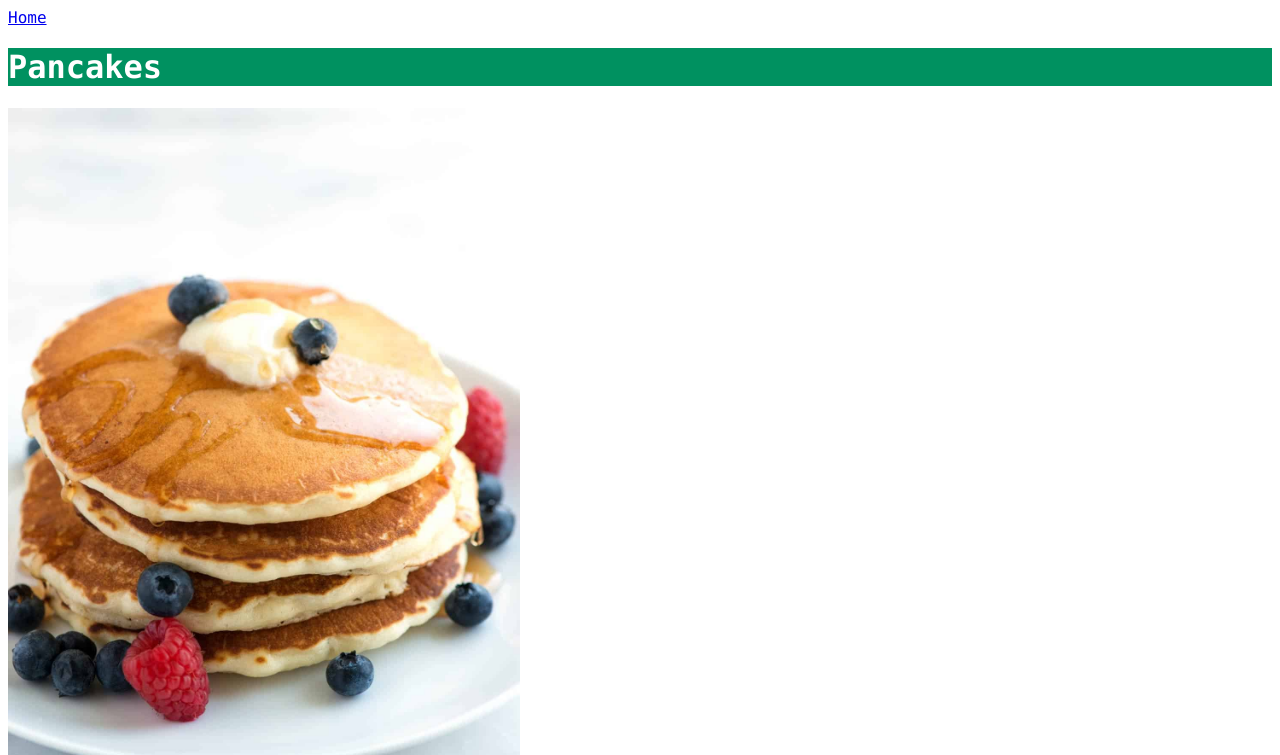
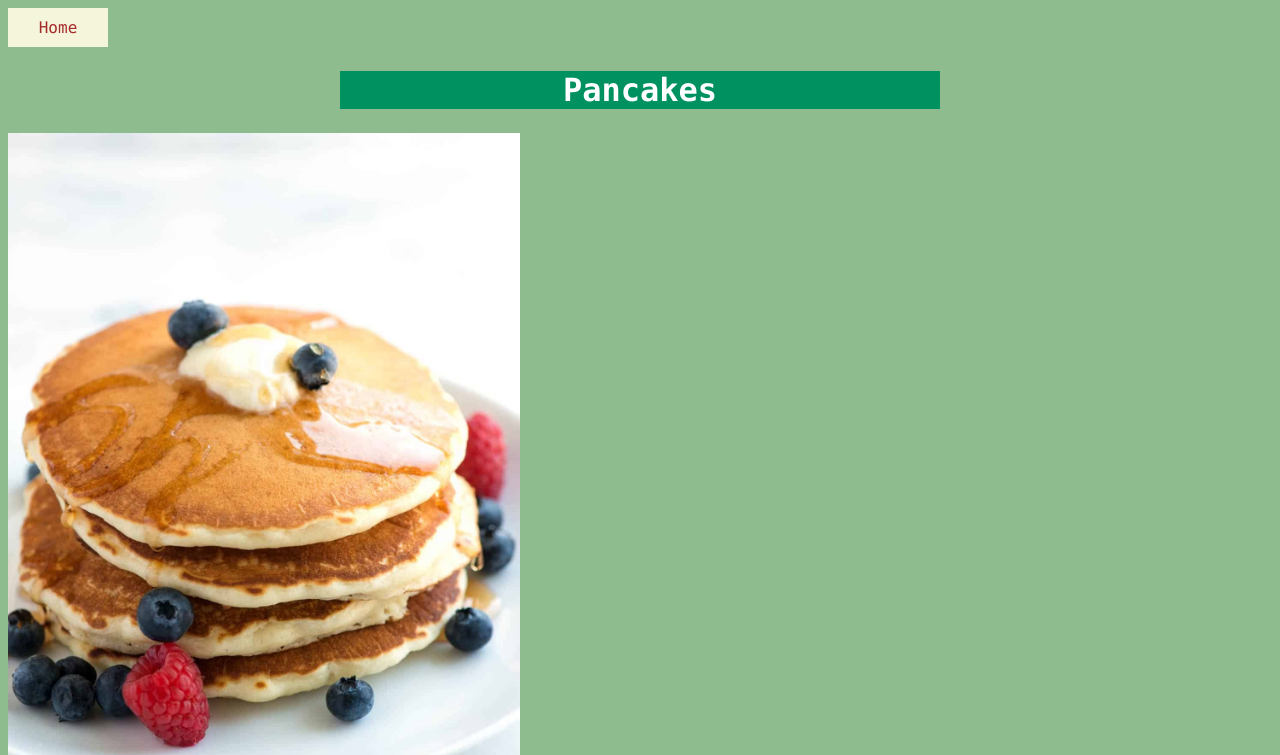
Before and after one commit to Proxtron/odin-recipes, a plain HTML site: page recipes/pancakes.html in a window 1280 px wide. Shown: the top 755 px of the page. Drawn offline with Linux system fonts and the light colour scheme.

Commit message:
Add fancy styling

```diff
--- a/css/style.css
+++ b/css/style.css
@@ -1,8 +1,40 @@
+* {
+    box-sizing: border-box;
+}
+
 body {
     font-family: 'Monaco', Verdana, sans-serif;
+    background-color: darkseagreen;
 }
 
 .site-title, .recipe-title {
     background-color: rgb(0, 145, 96);
     color: white;
+    text-align: center;
+    width: 600px;
+    margin: 24px auto;
 }
+
+.home-recipe-list {
+    background-color: bisque;
+    margin: 0 auto;
+    width: 300px;
+    margin: 24px auto;
+}
+
+a {
+    text-decoration:  none;
+    color: brown;
+}
+
+.home-button {
+    background-color: beige;
+    width: 100px;
+    padding: 10px;
+}
+
+.home-button a {
+    margin: 0 auto;
+    text-align: center;
+    display: block;
+}
--- a/recipes/pancakes.html
+++ b/recipes/pancakes.html
@@ -6,7 +6,9 @@
         <link href="../css/style.css" rel="stylesheet">
     </head>
     <body>
-        <a href="../index.html">Home</a>
+        <div class="home-button">
+            <a href="../index.html">Home</a>
+        </div>
         <h1 class="recipe-title">Pancakes</h1>
         <img src="../img/pancakes.png" alt="Pancakes" width="512px">
         <p>
```
Also changed, not shown: index.html (+1 -1 lines), recipes/cottage-cheese-bowl.html (+3 -1 lines), recipes/overnight-oats.html (+3 -1 lines).
